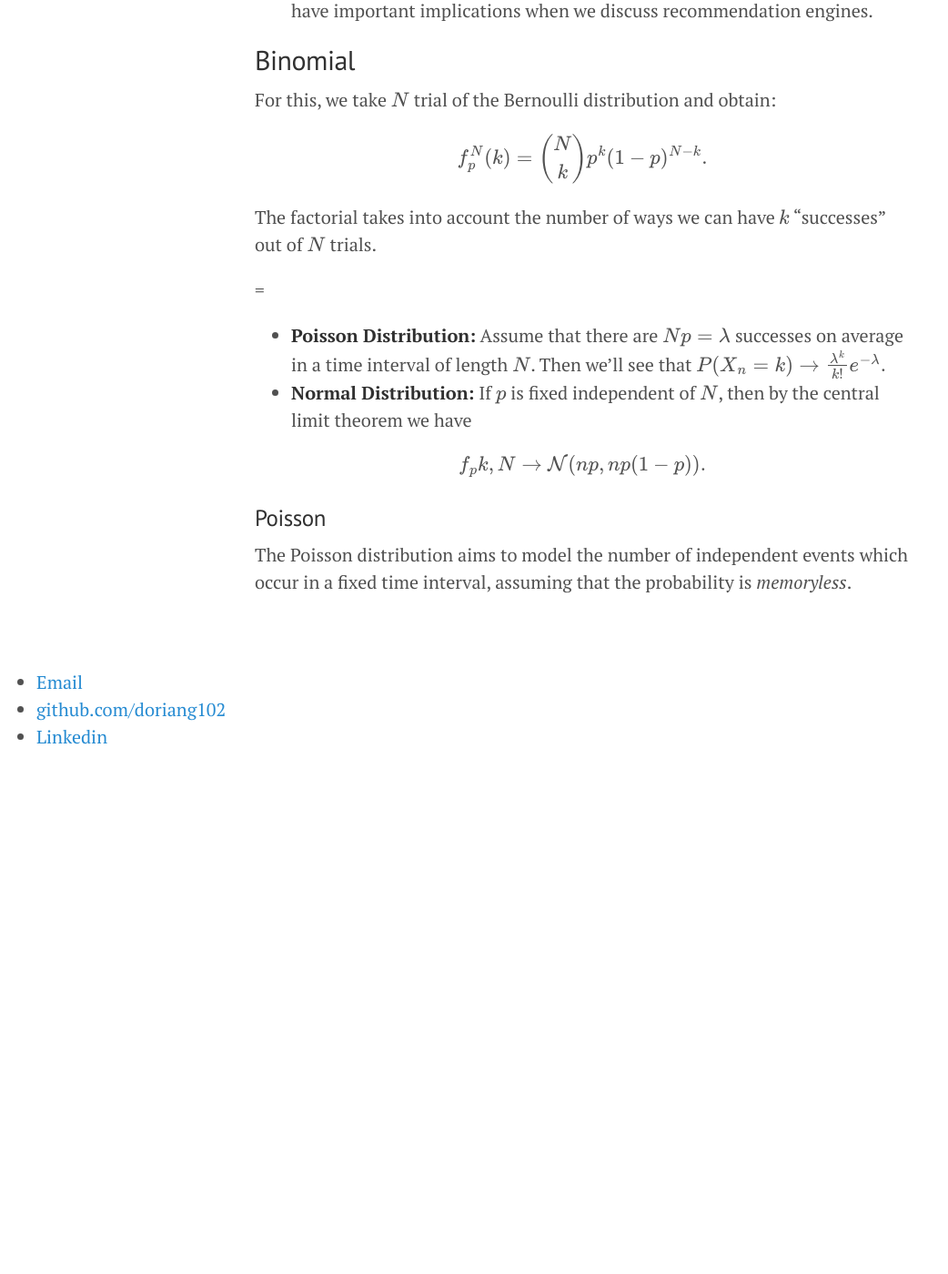
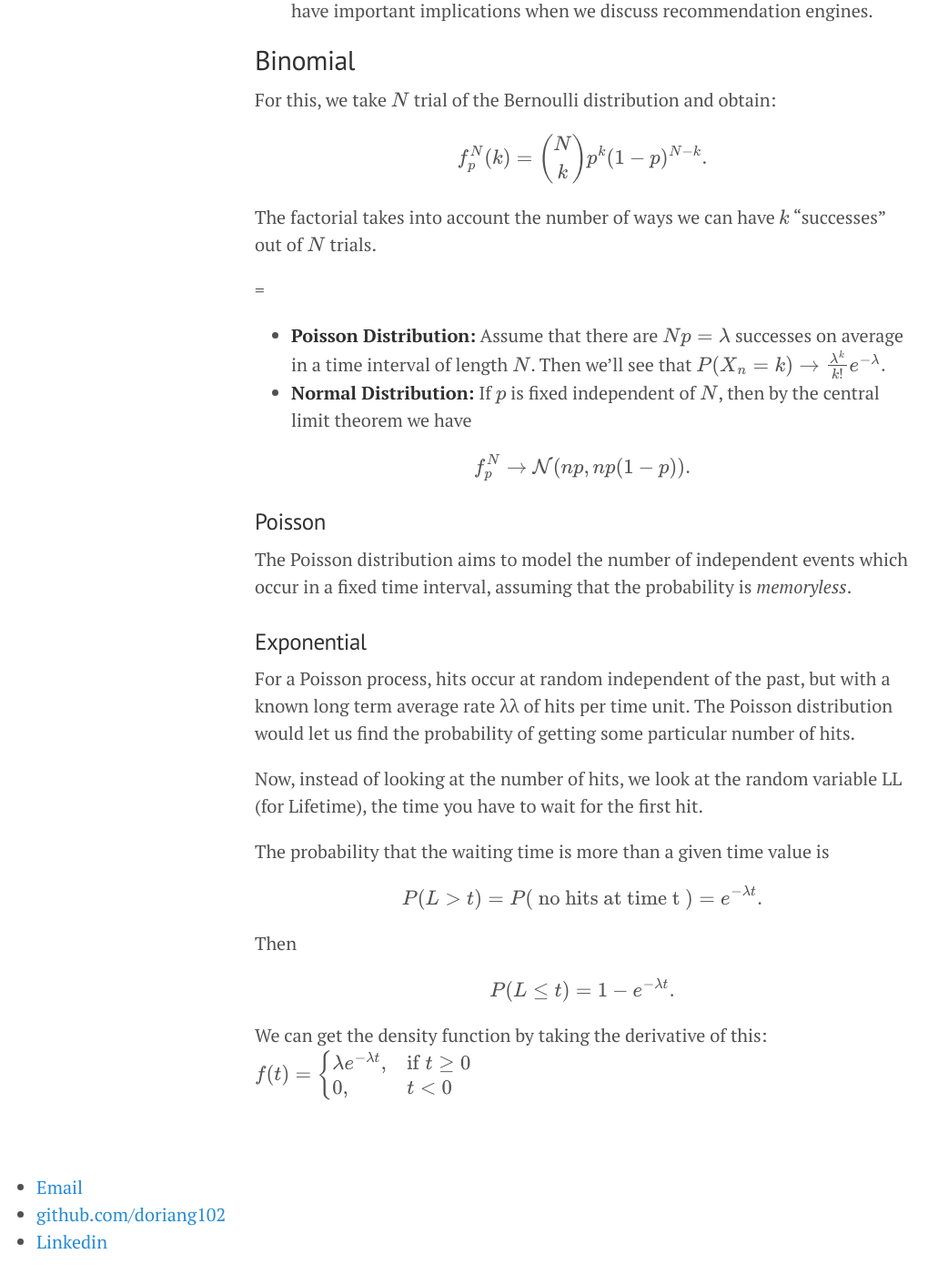
Before and after one commit to doriang102/doriang102.github.io, a Jekyll site: the page built from _posts/2017-11-13-knowing-your-distributions.md, in a window 1280 px wide and 1400 px high, scrolled down 1425 px. Shown: the whole window at 91% size, without its empty margins (0-1042 px from the left). Built offline with Jekyll 4.4.1, drawn with Linux system fonts in a browser that asks for light colours; our own code applies the rules of GitHub Pages for plain Markdown files; formulas are drawn with MathJax 3; before the commit the page ends 2270 px from its top, so only the background shows below that; some of the changed text lies outside the part shown.

Commit message:
Update 2017-11-13-knowing-your-distributions.md

```diff
--- a/_posts/2017-11-13-knowing-your-distributions.md
+++ b/_posts/2017-11-13-knowing-your-distributions.md
@@ -13,7 +13,7 @@ While this list is by no means exhaustive, it is the list of distributions which
 -  Poisson
 - General Exponential
 
-# When to use which?
+# Applications of Each Distribution
 
 
 ### Bernoulli
@@ -50,9 +50,33 @@ For this, we take $$N$$ trial of the Bernoulli distribution and obtain:
 $$ P(X_n=k) \to \frac{\lambda^k}{k!} e^{-\lambda}.$$
 - **Normal Distribution:** If $$p$$ is fixed independent of $$N$$, then by the central limit theorem we have
 
-$$f_p{k,N} \to \mathcal{N}(np,np(1-p)).$$
+$$f_p^{N} \to \mathcal{N}(np,np(1-p)).$$
 
 
 ### Poisson
 
 The Poisson distribution aims to model the number of independent events which occur in a fixed time interval, assuming that the probability is *memoryless*.
+
+### Exponential
+
+For a Poisson process, hits occur at random independent of the past, but with a known long term average rate λλ of hits per time unit. The Poisson distribution would let us find the probability of getting some particular number of hits.
+
+Now, instead of looking at the number of hits, we look at the random variable LL (for Lifetime), the time you have to wait for the first hit.
+
+The probability that the waiting time is more than a given time value is
+
+$$P(L > t) = P(\textrm{ no hits at time t }) =  e^{-\lambda t}. $$
+
+Then
+
+$$ P(L \leq t) = 1 - e^{-\lambda t}. $$
+
+
+ We can get the density function by taking the derivative of this:
+$$
+   f(t)=
+\begin{cases}
+   \lambda e^{-\lambda t},& \text{if } t\geq 0\\
+    0,              & t < 0
+\end{cases}
+$$
```
